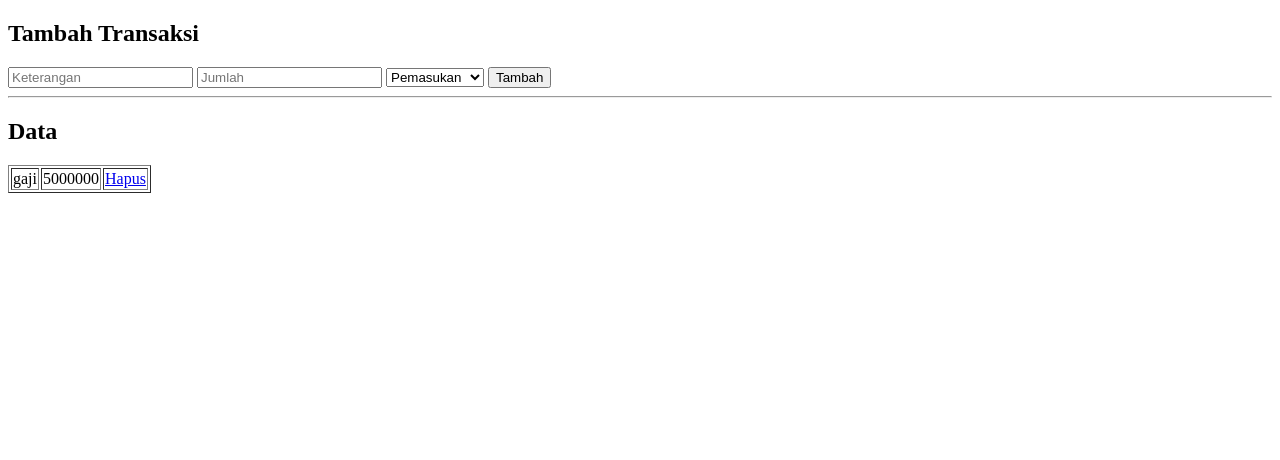
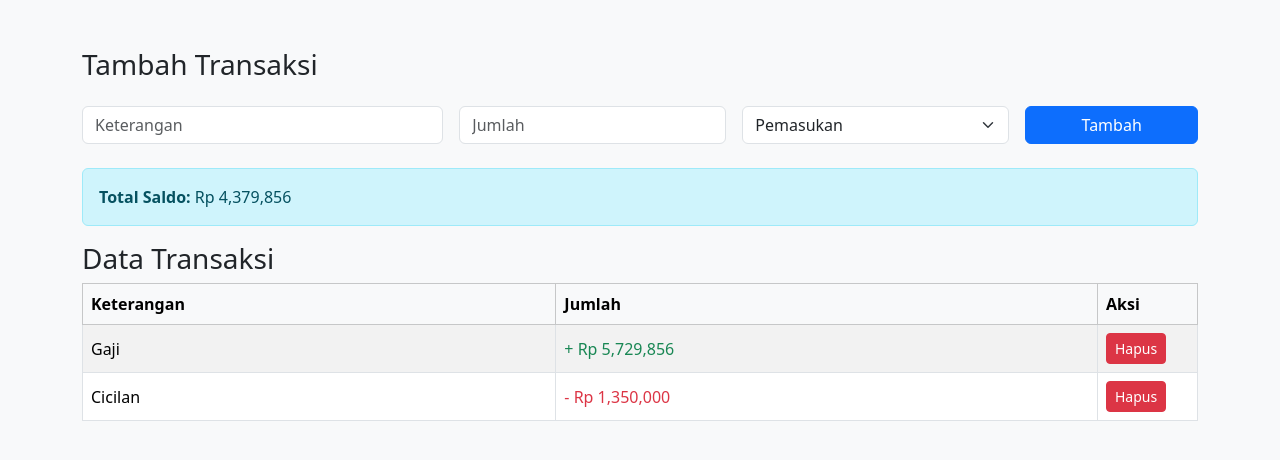
Before and after one commit to raflibranto11/keuangan-web, a Flask app: page / in a window 1280 px wide. Shown: the top 460 px of the page. Run offline with Flask 3, Linux system fonts and the light colour scheme.

Commit message:
prepare for production

```diff
--- a/app.py
+++ b/app.py
@@ -1,25 +1,64 @@
 from flask import Flask, render_template, request, redirect
+import os
 import csv
-import os
 
 app = Flask(__name__)
 
-FILE = "data.csv"
+BASE_DIR = os.getcwd()
+FILE = os.path.join(BASE_DIR, "data.csv")
 
 
-# ========================
-# helper: pastikan file ada
-# ========================
 def ensure_file():
     if not os.path.exists(FILE):
-        open(FILE, "w").close()
+        with open(FILE, "w", newline="") as f:
+            pass
 
 
-# ========================
-# HOME (lihat data)
-# ========================
 @app.route("/")
 def index():
+    ensure_file()
+    rows = []
+    total = 0
+
+    with open(FILE, newline="") as f:
+        reader = csv.reader(f)
+        rows = list(reader)
+
+    for row in rows:
+        try:
+            jumlah = int(row[1])
+            tipe = row[2]
+
+            if tipe == "expense":
+                total -= jumlah
+            else:
+                total += jumlah
+
+        except:
+            pass
+
+    return render_template("index.html", data=rows, total=total)
+
+
+
+@app.route("/tambah", methods=["POST"])
+def tambah():
+    ensure_file()
+
+    ket = request.form.get("keterangan")
+    jumlah = int(request.form.get("jumlah"))
+    tipe = request.form.get("tipe")
+
+    with open(FILE, "a", newline="") as f:
+        writer = csv.writer(f)
+        writer.writerow([ket, jumlah, tipe])
+
+    return redirect("/")
+
+
+
+@app.route("/hapus/<int:index>")
+def hapus(index):
     ensure_file()
 
     rows = []
@@ -27,18 +66,14 @@ def index():
         reader = csv.reader(f)
         rows = list(reader)
 
-    return render_template("index.html", data=rows)
+    if 0 <= index < len(rows):
+        rows.pop(index)
 
+    with open(FILE, "w", newline="") as f:
+        writer = csv.writer(f)
+        writer.writerows(rows)
 
-# ========================
-# TAMBAH DATA
-# ========================
-@app.route("/tambah", methods=["POST"])
-def tambah():
-    ensure_file()
+    return redirect("/")
 
-    ket = request.form["keterangan"]
-    jumlah = request.form["jumlah"]
-    tipe = request.form["tipe"]
-
-    # ubah jadi minus kalau pengeluaran
+if __name__ == "__main__":
+    app.run(debug=True)
--- a/data.csv
+++ b/data.csv
@@ -1 +1,2 @@
-gaji,5000000,i
+Gaji,5729856,income
+Cicilan,1350000,expense
--- a/templates/index.html
+++ b/templates/index.html
@@ -2,36 +2,81 @@
 <html>
 <head>
     <title>Keuangan</title>
+    <meta name="viewport" content="width=device-width, initial-scale=1">
+    <link href="https://cdn.jsdelivr.net/npm/bootstrap@5.3.3/dist/css/bootstrap.min.css" rel="stylesheet">
 </head>
-<body>
+<body class="bg-light">
 
-<h2>Tambah Transaksi</h2>
+<div class="container mt-5">
 
-<form action="/tambah" method="post">
-    <input type="text" name="keterangan" placeholder="Keterangan" required>
-    <input type="number" name="jumlah" placeholder="Jumlah" required>
+    <h3 class="mb-4">Tambah Transaksi</h3>
 
-    <select name="tipe">
-        <option value="i">Pemasukan</option>
-        <option value="o">Pengeluaran</option>
+    <form action="/tambah" method="post" class="row g-3 mb-4">
+
+        <div class="col-md-4">
+            <input type="text" name="keterangan" class="form-control" placeholder="Keterangan" required>
+        </div>
+
+        <div class="col-md-3">
+            <input type="number" name="jumlah" class="form-control" placeholder="Jumlah" required>
+        </div>
+
+        <div class="col-md-3">
+            <select name="tipe" class="form-select">
+                <option value="income">Pemasukan</option>
+                <option value="expense">Pengeluaran</option>
             </select>
+        </div>
 
-    <button type="submit">Tambah</button>
+        <div class="col-md-2 d-grid">
+            <button type="submit" class="btn btn-primary">Tambah</button>
+        </div>
+
     </form>
 
-<hr>
+    <!-- TOTAL SALDO -->
+    <div class="alert alert-info">
+        <strong>Total Saldo:</strong> Rp {{ "{:,}".format(total) }}
+    </div>
 
-<h2>Data</h2>
+    <h3>Data Transaksi</h3>
 
-<table border="1">
+    <table class="table table-striped table-bordered bg-white align-middle">
+        <thead class="table-light">
+            <tr>
+                <th>Keterangan</th>
+                <th>Jumlah</th>
+                <th style="width: 100px;">Aksi</th>
+            </tr>
+        </thead>
+        <tbody>
         {% for row in data %}
             <tr>
                 <td>{{ row[0] }}</td>
-    <td>{{ row[1] }}</td>
-    <td><a href="/hapus/{{ loop.index0 }}">Hapus</a></td>
+
+                <td>
+                    {% if row[2] == "expense" %}
+                        <span class="text-danger">
+                            - Rp {{ "{:,}".format(row[1]|int) }}
+                        </span>
+                    {% else %}
+                        <span class="text-success">
+                            + Rp {{ "{:,}".format(row[1]|int) }}
+                        </span>
+                    {% endif %}
+                </td>
+
+                <td>
+                    <a href="/hapus/{{ loop.index0 }}" class="btn btn-danger btn-sm">
+                        Hapus
+                    </a>
+                </td>
             </tr>
         {% endfor %}
+        </tbody>
     </table>
+
+</div>
 
 </body>
 </html>
```
Lines whose indentation alone changed are shown as unchanged.
